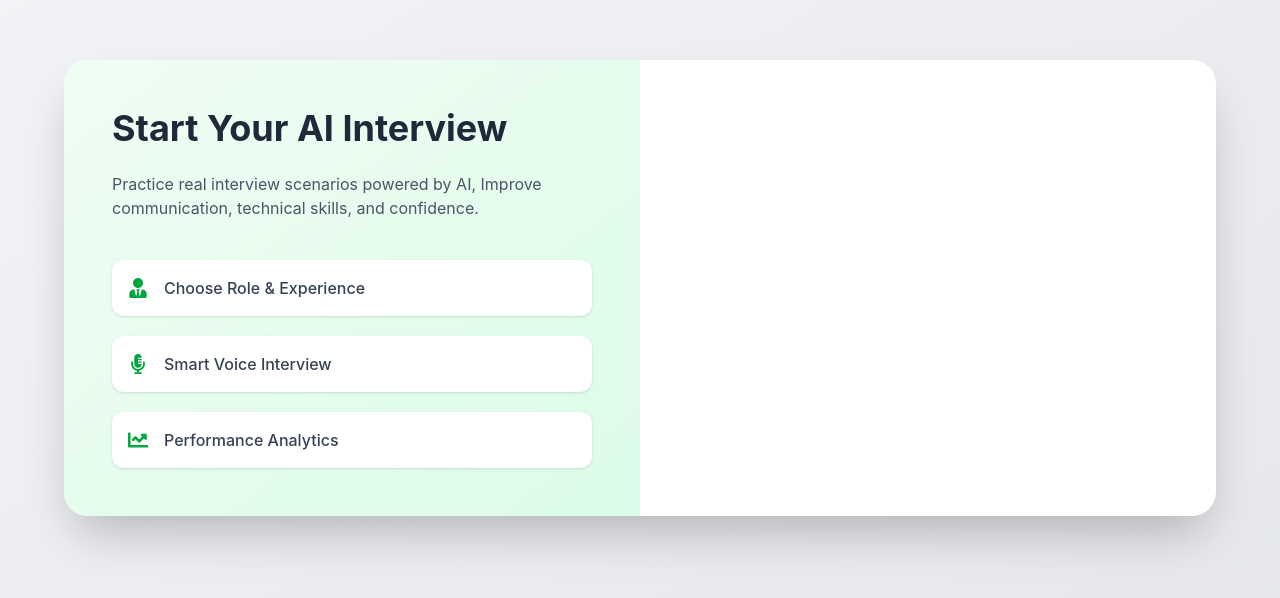
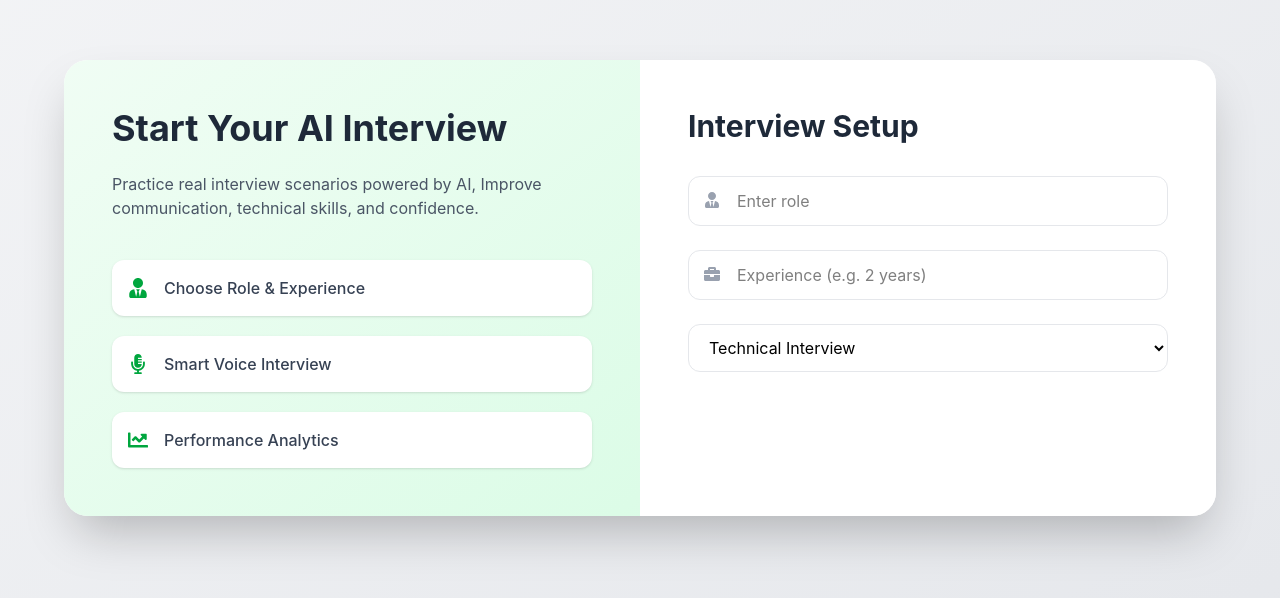
Before and after one commit to AashuKhatkar/InterviewAI, a React (Vite) app in the folder client/: page /interview in a window 1280 px wide. Shown: the part 112-710 px from the top of the page. Built offline with nearby package versions, Linux system fonts and the light colour scheme; no server answers.

Commit message:
Added input types

```diff
--- a/client/src/components/Step1SetUp.jsx
+++ b/client/src/components/Step1SetUp.jsx
@@ -1,4 +1,4 @@
-import React from 'react'
+import React, { useState } from 'react'
 import { motion, moveItem } from 'motion/react'
 import {
     FaUserTie,
@@ -9,6 +9,9 @@ import {
 } from "react-icons/fa";
 
 function Step1SetUp({onStart}) {
+    const [role, setRole] = useState("");
+    const [experience, setExperience] = useState("");
+    const [mode, setMode] = useState("Technical");
     return (
         <motion.div
         initial={{ opacity: 0 }}
@@ -62,7 +65,39 @@ function Step1SetUp({onStart}) {
 
                 </motion.div>
 
-                <motion.div>
+                <motion.div
+                    initial={{ x: 80, opacity: 0 }}
+                    animate={{ x: 0, opacity: 1 }}
+                    transition={{ duration: 0.7 }}
+                    className="p-12 bg-white">
+
+                        <h2 className = 'text-3xl font-bold text-gray-800 mb-8'>
+                            Interview Setup
+                        </h2>
+
+                        <div className = 'space-y-6'>
+                            <div className = 'relative'>
+                                <FaUserTie className = 'absolute top-4 left-4 text-gray-400' />
+                                <input type = 'text' placeholder = 'Enter role'
+                                className = 'w-full pl-12 pr-4 py-3 border border-gray-200 rounded-xl focus:ring-2 focus:ring-green-500 outline-none transition'
+                                onChange={(e)=>setRole(e.target.value)} value={role}/>
+                            </div>
+
+                            <div className = 'relative'>
+                                <FaBriefcase className = 'absolute top-4 left-4 text-gray-400' />
+                                <input type = 'text' placeholder = 'Experience (e.g. 2 years)'
+                                className = 'w-full pl-12 pr-4 py-3 border border-gray-200 rounded-xl focus:ring-2 focus:ring-green-500 outline-none transition'
+                                onChange={(e)=>setExperience(e.target.value)} value={experience}/>
+                            </div>
+
+                            <select value = {mode}
+                                onChange={(e)=>setMode(e.target.value)}
+                                className = 'w-full py-3 px-4 border border-gray-200 rounded-xl focus:ring-2 focus:ring-green-500 outline-none transition'>
+                                    <option value="Technical">Technical Interview</option>
+                                    <option value="HR">HR Interview</option>
+                            </select>
+
+                        </div>
 
                 </motion.div>
             </div>
```
